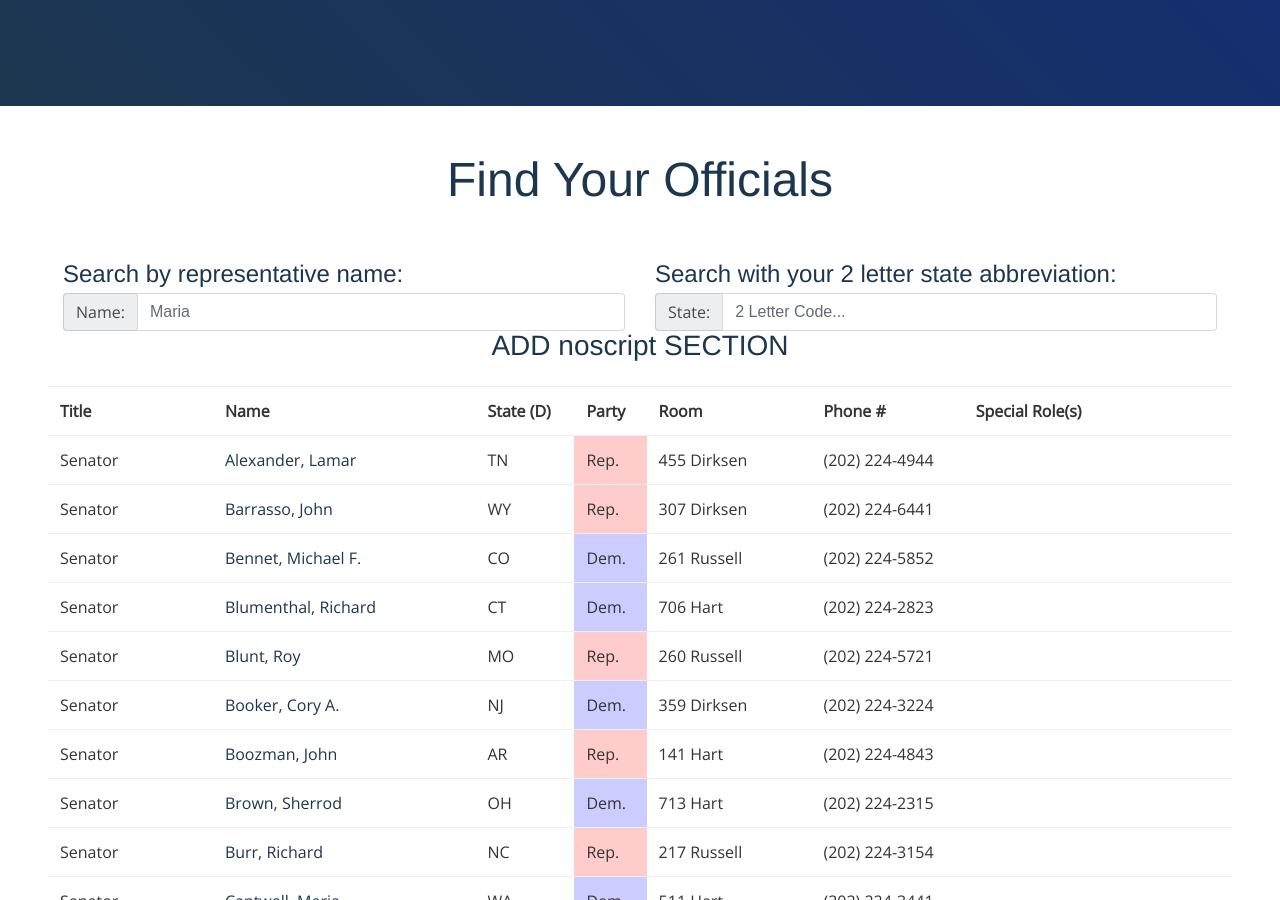
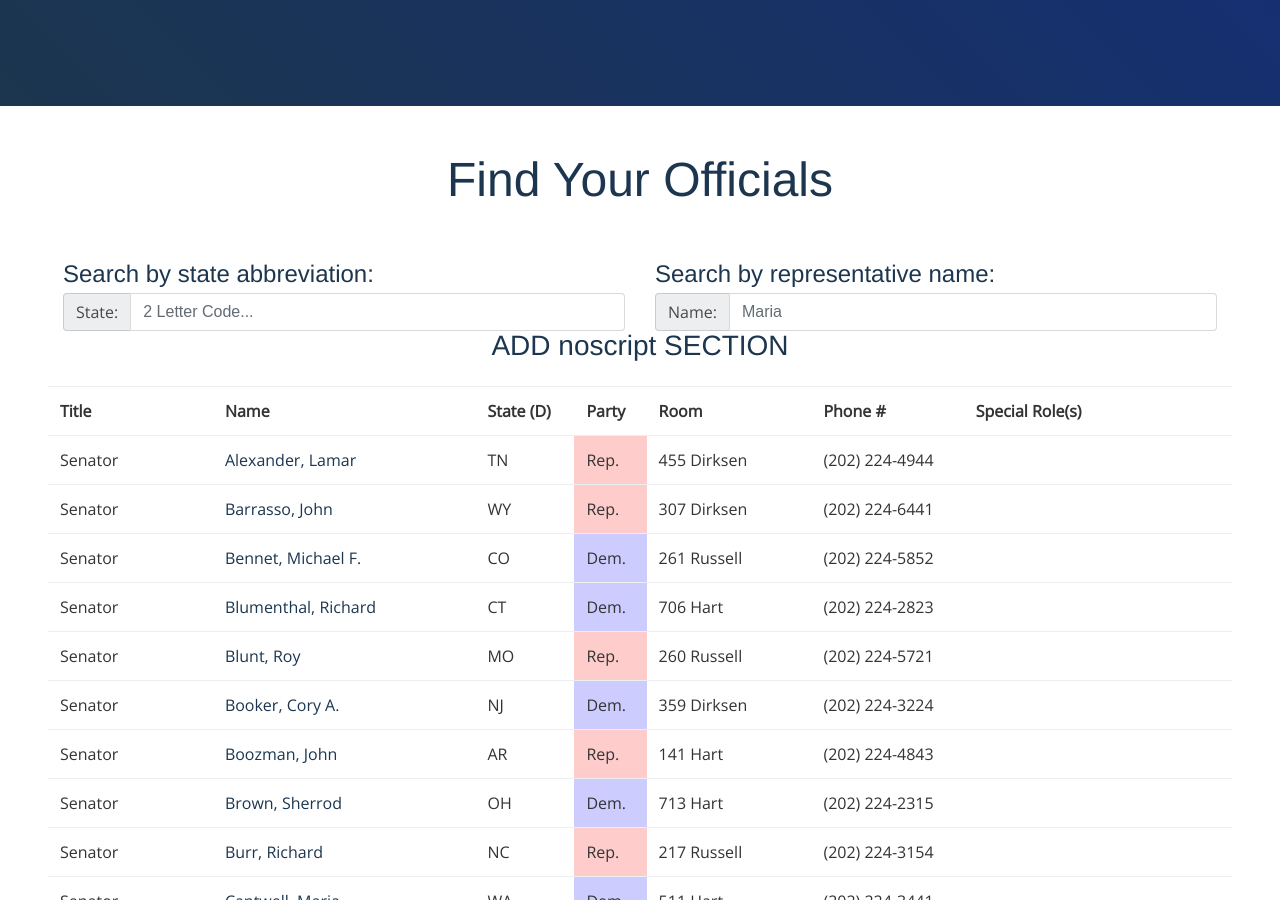
Before and after one commit to schwartzadev/contact-congress, a Jekyll site: the page built from index.html, in a window 1280 px wide and 900 px high, scrolled down 379 px. Built offline with Jekyll 4.4.1, drawn with Linux system fonts in a browser that asks for light colours; nearby versions of some CDN libraries; some web fonts are replaced.

Commit message:
switch order of search boxes, change titles

```diff
--- a/index.html
+++ b/index.html
@@ -15,18 +15,18 @@ title: Contact Congress
   <h1 class="">Find Your Officials</h1>
   <div class="container-fluid">
     <div class="row">
-    <div class="col-md-6">
+      <div class="col-md-6">
+      <h4 for="jetsSearch">Search by state abbreviation:</h4>
+        <div class="input-group">
+          <span class="input-group-addon" id="basic-addon3">State: </span>
+          <input type="search" id="stateSearch" class="form-control" placeholder="2 Letter Code...">
+        </div>
+      </div>
+      <div class="col-md-6">
         <h4 for="nameSearch">Search by representative name:</h4>
         <div class="input-group">
           <span class="input-group-addon" id="basic-addon3">Name: </span>
           <input type="search" id="allSearch" class="form-control" placeholder="Maria">
-        </div>
-      </div>
-      <div class="col-md-6">
-        <h4 for="jetsSearch">Search with your 2 letter state abbreviation:</h4>
-        <div class="input-group">
-          <span class="input-group-addon" id="basic-addon3">State: </span>
-          <input type="search" id="stateSearch" class="form-control" placeholder="2 Letter Code...">
         </div>
       </div>
     </div>
```
